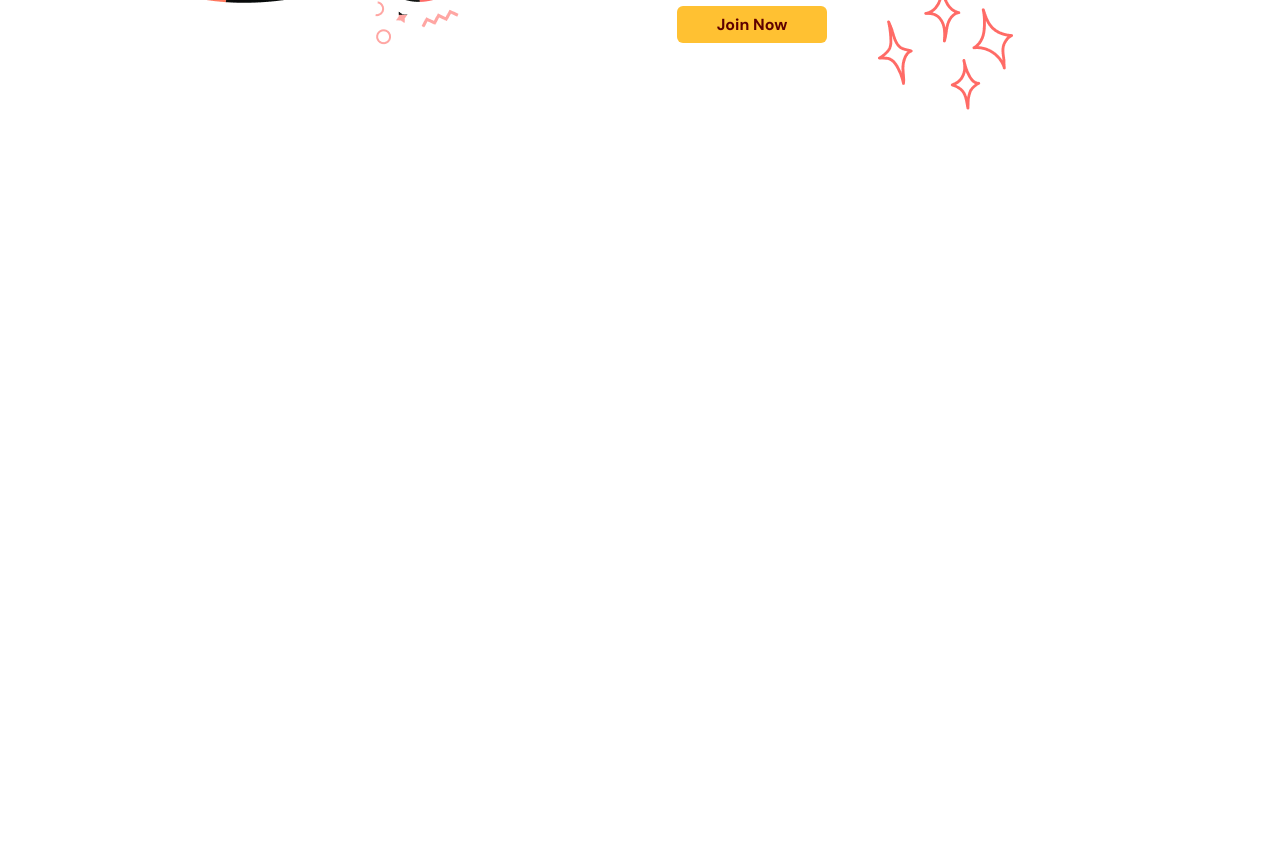
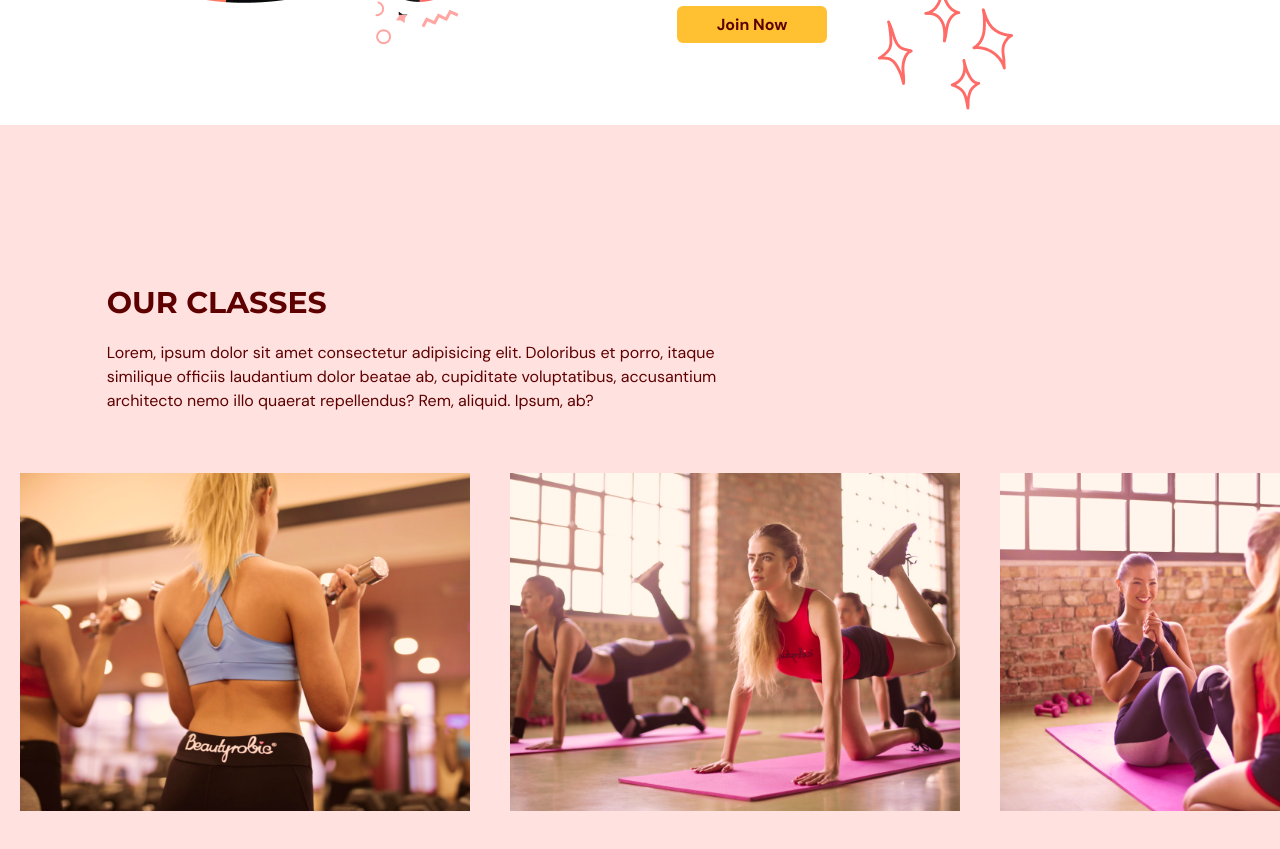
Before and after one commit to StanislaM/gym, a React (Vite) app: page / in a window 1280 px wide. Shown: the part 2060-2909 px from the top of the page. Before the commit the page ends 2185 px from the top, so only its background shows below. Built offline with nearby package versions, Linux system fonts and the light colour scheme.

Commit message:
added our classes

```diff
--- a/src/App.tsx
+++ b/src/App.tsx
@@ -3,6 +3,7 @@
 import Home from '@/scenes/home';
 import Benefits from '@/scenes/benefits';
 import { SelectedPage } from './shared/types';
+import OurClasses from './scenes/ourClasses';
 
 const App = () => {
     const [selectedPage, setSelectedPage] = useState<SelectedPage>(
@@ -39,6 +40,8 @@
                 <Home setSelectedPage={setSelectedPage} />
 
                 <Benefits setSelectedPage={setSelectedPage} />
+
+                <OurClasses setSelectedPage={setSelectedPage} />
             </div>
         </>
     );
--- /dev/null
+++ b/src/scenes/ourClasses/Class.tsx
@@ -0,0 +1,22 @@
+import { ClassType } from '@/shared/types';
+
+type Props = ClassType;
+
+const Class = ({ name, image, descr }: Props) => {
+    const overlayStyles = `p-5 absolute z-30 flex
+                           h-[380px] w-[450px] flex-col item-center justify-center
+                           whitespace-normal bg-primary-500 text-center text-white
+                           opacity-0 transition duration-500 hover:opacity-90 `;
+
+    return (
+        <li className="relative mx-5 inline-block h-[380px] w-[450px]">
+            <div className={overlayStyles}>
+                <p className="text-2xl">{name}</p>
+                <p className="mt-5">{descr}</p>
+            </div>
+            <img src={image} alt="class-image" />
+        </li>
+    );
+};
+
+export default Class;
--- /dev/null
+++ b/src/scenes/ourClasses/index.tsx
@@ -0,0 +1,102 @@
+import { SelectedPage } from '@/shared/types';
+import image1 from '@/assets/image1.png';
+import image2 from '@/assets/image2.png';
+import image3 from '@/assets/image3.png';
+import image4 from '@/assets/image4.png';
+import image5 from '@/assets/image5.png';
+import image6 from '@/assets/image6.png';
+import { motion } from 'framer-motion';
+import HText from '@/shared/HText';
+import { ClassType } from '@/shared/types';
+import Class from './Class';
+
+const classes: ClassType[] = [
+    {
+        name: 'Weight Training Classes',
+        descr: 'Lorem ipsum dolor sit amet consectetur adipisicing elit. Deleniti qui odit culpa quidem mollitia maxime obcaecati animi. Voluptatibus libero voluptates id accusantium. Ad distinctio numquam nostrum, ut ab illo! Omnis.',
+        image: image1,
+    },
+    {
+        name: 'Yoga Classes',
+        descr: 'Lorem ipsum dolor sit amet consectetur adipisicing elit. Deleniti qui odit culpa quidem mollitia maxime obcaecati animi. Voluptatibus libero voluptates id accusantium. Ad distinctio numquam nostrum, ut ab illo! Omnis.',
+        image: image2,
+    },
+    {
+        name: 'Abb Core Classes',
+        image: image3,
+    },
+    {
+        name: 'Adventure Classes',
+        image: image4,
+    },
+    {
+        name: 'Fitness Classes',
+        descr: 'Lorem ipsum dolor sit amet consectetur adipisicing elit. Deleniti qui odit culpa quidem mollitia maxime obcaecati animi. Voluptatibus libero voluptates id accusantium. Ad distinctio numquam nostrum, ut ab illo! Omnis.',
+        image: image5,
+    },
+    {
+        name: 'Training Classes',
+        descr: 'Lorem ipsum dolor sit amet consectetur adipisicing elit. Deleniti qui odit culpa quidem mollitia maxime obcaecati animi. Voluptatibus libero voluptates id accusantium. Ad distinctio numquam nostrum, ut ab illo! Omnis.',
+        image: image6,
+    },
+];
+
+type Props = {
+    setSelectedPage: (value: SelectedPage) => void;
+};
+
+const OurClasses = ({ setSelectedPage }: Props) => {
+    return (
+        <section
+            id={`${SelectedPage.OurClasses}`}
+            className="w-full bg-primary-100 py-40"
+        >
+            <motion.div
+                onViewportEnter={() => setSelectedPage(SelectedPage.OurClasses)}
+            >
+                <motion.div
+                    className="mx-auto w-5/6"
+                    initial="hidden"
+                    whileInView="visible"
+                    viewport={{ once: true, amount: 0.5 }}
+                    transition={{ duration: 1 }}
+                    variants={{
+                        hidden: {
+                            opacity: 0,
+                            x: -50,
+                        },
+                        visible: {
+                            opacity: 1,
+                            x: 0,
+                        },
+                    }}
+                >
+                    <div className="md:w-3/5">
+                        <HText>{'Our classes'.toUpperCase()}</HText>
+                        <p className="py-5">
+                            Lorem, ipsum dolor sit amet consectetur adipisicing
+                            elit. Doloribus et porro, itaque similique officiis
+                            laudantium dolor beatae ab, cupiditate voluptatibus,
+                            accusantium architecto nemo illo quaerat
+                            repellendus? Rem, aliquid. Ipsum, ab?
+                        </p>
+                    </div>
+                </motion.div>
+                <div className="mt-10 h-[353px] w-full overflow-x-auto overflow-y-hidden ">
+                    <ul className="w-[2800px] whitespace-nowrap">
+                        {classes.map((item, index) => (
+                            <Class
+                                key={`${item.name}-${index}`}
+                                name={item.name}
+                                descr={item.descr}
+                                image={item.image}
+                            />
+                        ))}
+                    </ul>
+                </div>
+            </motion.div>
+        </section>
+    );
+};
+
+export default OurClasses;
--- a/src/shared/types.ts
+++ b/src/shared/types.ts
@@ -10,3 +10,9 @@
     title: string;
     descr: string;
 };
+
+export type ClassType = {
+    name: string;
+    descr?: string;
+    image: string;
+};
```
